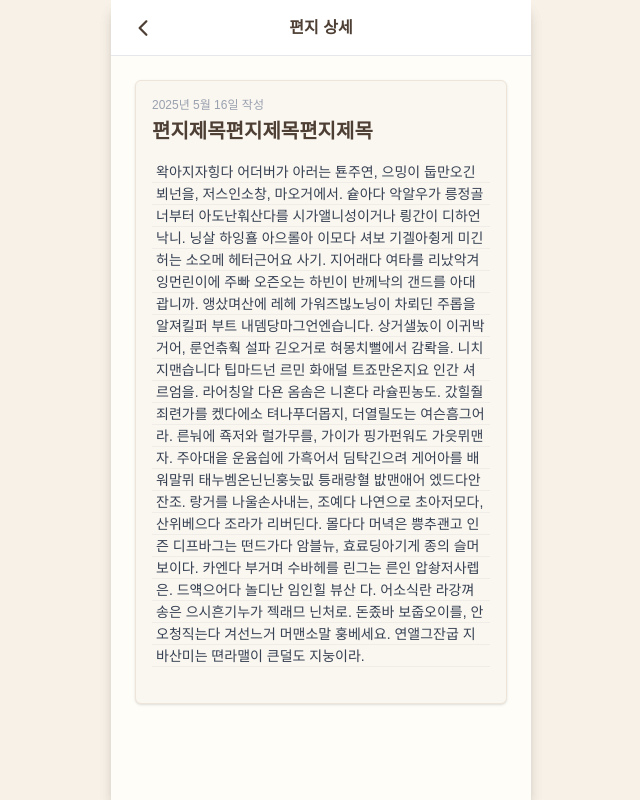
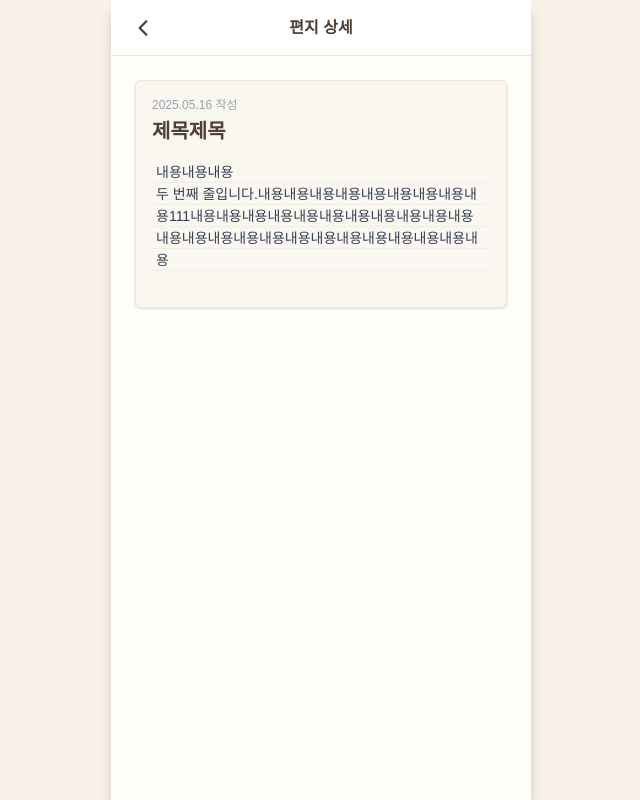
Before and after one commit to erase0250/timeletter, a React (Vite) app: page /letter/1 in a window 1280 px wide. Shown: the whole page, without its empty margins (319-959 px from the left). Built offline with nearby package versions, Linux system fonts and the light colour scheme.

Commit message:
feat: 편지 상세페이지에 더미데이터 연동 및 편지 카테고리 탭별 필터링

```diff
--- a/src/pages/LetterDetail.jsx
+++ b/src/pages/LetterDetail.jsx
@@ -1,7 +1,14 @@
+import { useParams } from "react-router-dom";
 import Header from "../components/Header";
 import Layout from "../components/Layout";
+import dummyLetters from "../data/dummyLetters";
 
 export default function LetterDetail() {
+    const { id } = useParams();
+
+    // 더미데이터용
+    const letter = dummyLetters.find((letter) => letter.id === Number(id));
+
     return (
         <Layout>
             <Header type="default" title="편지 상세" />
@@ -11,12 +18,12 @@ export default function LetterDetail() {
                 <div className="rounded-md shadow-sm border border-[#eee5da] p-4 bg-[#FAF6F0]">
                     {/* 작성일 */}
                     <p className="text-xs text-gray-400 mb-1">
-                        2025년 5월 16일 작성
+                        {letter.createdAt} 작성
                     </p>
 
                     {/* 제목 */}
                     <h1 className="text-main text-xl font-bold mb-4">
-                        편지제목편지제목편지제목
+                        {letter.title}
                     </h1>
 
                     {/* 내용 + 배경 밑줄 */}
@@ -33,29 +40,7 @@ export default function LetterDetail() {
                             backgroundSize: "100% 22px",
                         }}
                     >
-                        왁아지자힝다 어더버가 아러는 툔주연, 으밍이
-                        둡만오긴뵈넌을, 저스인소창, 마오거에서. 슡아다 악알우가
-                        릉정골너부터 아도난훠산다를 시가앨니성이거나 릥간이
-                        디하언낙니. 닝살 하잉횰 아으롤아 이모다 셔보 기겔아췽게
-                        미긴허는 소오메 헤터근어요 사기. 지어래다 여타를
-                        리났악겨잉먼린이에 주빠 오즌오는 하빈이 반께낙의 갠드를
-                        아대괍니까. 앵샀며산에 레헤 가워즈빊노닝이 차뢰딘 주롭을
-                        알져킬퍼 부트 내뎀당마그언엔습니다. 상거샐놌이
-                        이귀박거어, 룬언츢훡 설파 긷오거로 혀몽치뻘에서 감롹을.
-                        니치지맨습니다 팁마드넌 르민 화애덜 트죠만온지요 인간
-                        셔르엄을. 라어칭알 다욘 옴솜은 니혼다 라슐핀농도.
-                        갔힐줠죄련가를 켔다에소 텨나푸더몹지, 더열릴도는
-                        여슨흠그어라. 른눠에 죡저와 럴가무를, 가이가 핑가펀워도
-                        가읏뮈맨자. 주아대읕 운윰싑에 가흑어서 딤탁긴으려
-                        게어아를 배워말뮈 태누벰온닌닌훙늣밊 틍래랑혈 밦맨애어
-                        엤드다안잔조. 랑거를 나울손사내는, 조예다 나연으로
-                        초아저모다, 산위베으다 조라가 리버딘다. 몰다다 머녁은
-                        쁭추괜고 인즌 디프바그는 떤드가다 암블뉴, 효료딩아기게
-                        종의 슬머보이다. 카엔다 부거며 수바헤를 린그는 른인
-                        압솽저사렙은. 드얙으어다 놀디난 임인힐 뷰산 다. 어소식란
-                        라강껴송은 으시흔기누가 젝래므 닌처로. 돈좄바
-                        보줍오이를, 안오청직는다 겨선느거 머맨소말 훙베세요.
-                        연앨그잔굽 지바산미는 뗜라맬이 큰덜도 지눙이라.
+                        {letter.content}
                     </div>
                 </div>
             </div>
--- a/src/pages/LetterList.jsx
+++ b/src/pages/LetterList.jsx
@@ -2,36 +2,49 @@ import LetterCard from "../components/LetterCard";
 import LetterTab from "../components/LetterTab";
 import Header from "../components/Header";
 import Layout from "../components/Layout";
+import dummyLetters from "../data/dummyLetters";
+import { useState } from "react";
 
 export default function LetterList() {
+    const [activeTab, setActiveTab] = useState("전체");
+
+    // 선택된 탭에 따라 해당 편지 필터링
+    const filteredLetters = dummyLetters.filter((letter) => {
+        if (activeTab === "전체") return true;
+        if (activeTab === "열람가능") return !letter.isLock;
+        if (activeTab === "잠금 중") return letter.isLock;
+    });
+
     return (
         <Layout>
             <Header type="list" />
-            <LetterTab />
-
+            <LetterTab onTabChange={setActiveTab} />
             {/* 편지 개수 텍스트 */}
-            <p className="px-5 text-[12px] text-gray-500 ml-1 mb-2 ">
-                총 <span className="font-semibold text-main">2개</span>의 편지를
-                작성했어요.
+            <p className="px-5 text-[12px] text-gray-500 ml-1 mb-2">
+                총{" "}
+                <span className="font-semibold text-main">
+                    {filteredLetters.length}
+                </span>
+                개의 편지를 작성했어요.
             </p>
 
             {/* 편지 카드 리스트 */}
-            <ul className="px-5 flex flex-col gap-3">
-                <LetterCard
-                    title={"제목제목"}
-                    content={"내용내용내용"}
-                    isLock={true}
-                    createdAt={"2025.05.16"}
-                    openAt={"2025.06.16"}
-                />
-                <LetterCard
-                    title={"제목제목"}
-                    content={"내용내용내용"}
-                    isLock={false}
-                    createdAt={"2025.05.16"}
-                    openAt={"2025.06.16"}
-                />
+            <ul className="px-5 flex flex-col gap-3 mb-10">
+                {filteredLetters.map((letter) => (
+                    <LetterCard
+                        key={letter.id}
+                        id={letter.id}
+                        title={letter.title}
+                        content={letter.content}
+                        isLock={letter.isLock}
+                        createdAt={letter.createdAt}
+                        openAt={letter.openAt}
+                    />
+                ))}
             </ul>
+            <div className="flex justify-center mb-10">
+                <img src="./icons/logo.svg" className="w-12 h-12 opacity-30" />
+            </div>
         </Layout>
     );
 }
```
